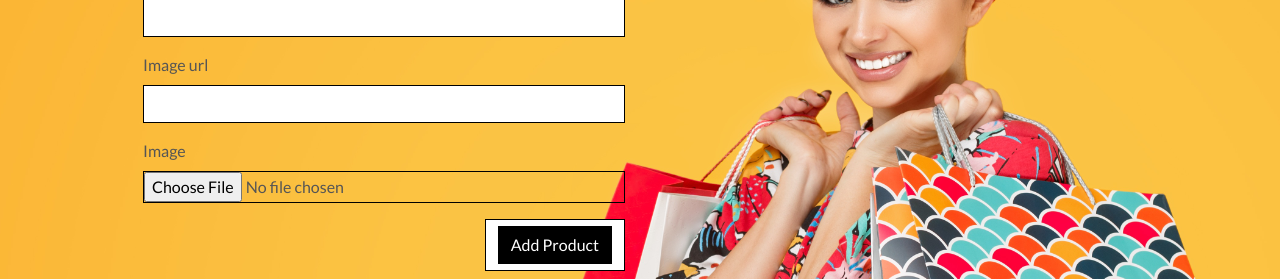
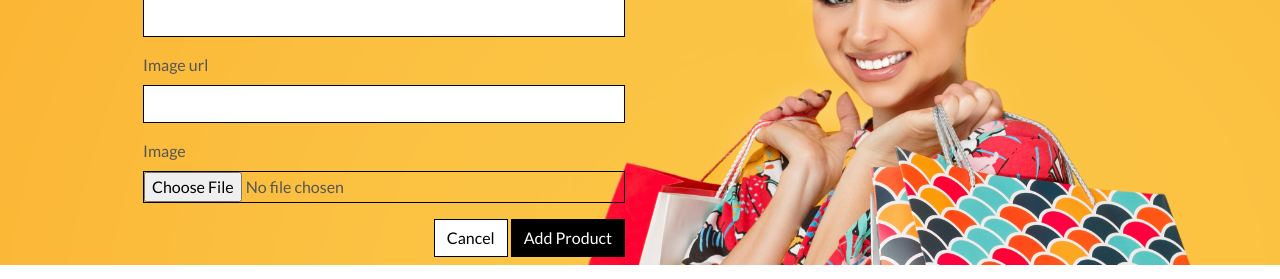
Before and after one commit to GrantWils23/Walkthrough_project_Boutique_Ado, a Django app: page /products/add/ in a window 1280 px wide. Shown: the part 1081-1360 px from the top of the page. Run offline with Django 3.2, Linux system fonts and the light colour scheme; data that the repository does not hold is empty; parts of the project's set-up code (start-up, migrations or seed data) failed here and were passed over; some libraries are stand-ins or nearby versions.

Commit message:
fix error on add_product.html cancel button

```diff
--- a/products/templates/products/add_product.html
+++ b/products/templates/products/add_product.html
@@ -27,9 +27,8 @@
                 {% csrf_token %}
                 {{ form | crispy }}
                 <div class="text-right">
-                    <a href="{% url 'products' %}" class="btn btn-outline-black rounded-0">
-                        <button class="btn btn-black rounded-0" type="submit">Add Product</button>
-                    </a>
+                    <a href="{% url 'products' %}" class="btn btn-outline-black rounded-0">Cancel</a>
+                    <button class="btn btn-black rounded-0" type="submit">Add Product</button>
                 </div>
             </form>
         </div>
```
